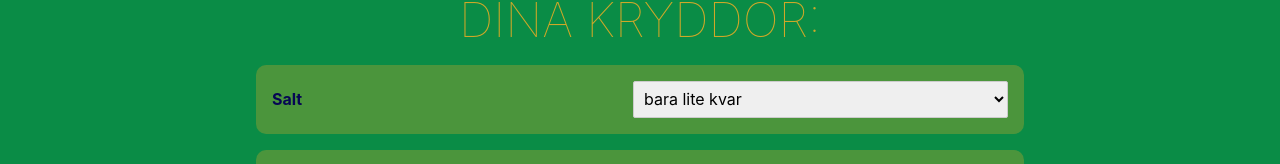
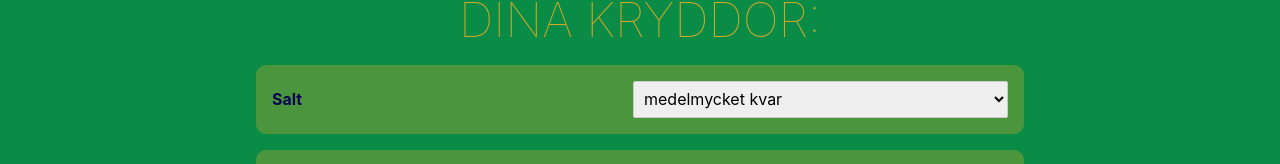
Before and after one commit to Novvea/kryddapp, a Svelte app: page / in a window 1280 px wide. Shown: the part 192-356 px from the top of the page. Built offline with nearby package versions, Linux system fonts and the light colour scheme.

Commit message:
Bind correct select values

```diff
--- a/src/App.svelte
+++ b/src/App.svelte
@@ -13,19 +13,15 @@
 	let buySpiceItems = {};
 	let searchedSpice;
 	let allSpices;
-//	let amount;
-	let selected;
-	let answer = '';
 
 	let amountArray = [
-		{text:LITTLE},
-		{text:MIDDLE},
-		{text:FULL},
-	//	{id:4, text:EMPTY}
+		LITTLE,
+		MIDDLE,
+		FULL,
 	];
-//	console.log(LITTLE, MIDDLE, FULL)
 
 	spiceItemsInStore.subscribe((dataInStore) => (spiceItems = dataInStore));
+		console.log(spiceItems);
 	buySpiceItemsInStore.subscribe(
 		(dataInStore) => (buySpiceItems = dataInStore)
 	);
@@ -51,7 +47,8 @@
 	$: console.log(spiceItems);
 	$: console.log(buySpiceItems);
 	$: console.log(Object.keys(allSpices));
-	$: console.log(selected)
+
+
 </script>
 
 <Header />
@@ -79,13 +76,14 @@
 		<div class="mySpices_content">
 			<h1>Dina kryddor:</h1>
 			<ul class="spice_list">
-				{#each Object.keys(spiceItems) as name}
+				{#each Object.keys(spiceItems) as spiceId}
 					<li class="spice_list_item">
-						<div class="spice_name">{name}</div>
-						<select bind:value={selected} on:blur={() => answer = ''} class="spice_amount">
-							{#each amountArray as arrayAnswer}
-								<option value={arrayAnswer}>
-									{arrayAnswer.text}
+						<div class="spice_name">{spiceItems[spiceId].name}</div>
+
+					<select bind:value={spiceItems[spiceId].amount} class="spice_amount">
+							{#each amountArray as amountItem}
+								<option value={amountItem}>
+									{amountItem}
 								</option>
 							{/each}
 						</select>
--- a/src/Spices/spices-store.js
+++ b/src/Spices/spices-store.js
@@ -6,23 +6,17 @@ export const spiceItemsInStore = writable({
   salt: {
     name: 'Salt',
     amount: 'medelmycket kvar',
-    id: Math.random(),
-    lastUpdated: new Date()
   },
   peppar: {
     name: 'Peppar',
     amount: 'bara lite kvar',
-    id: Math.random(),
-    lastUpdated: new Date()
   }
 });
 
 export const buySpiceItemsInStore = writable({
   kummin: {
-    name: 'kummin',
+    name: 'Kummin',
     amount: 'empty',
-    id: Math.random(),
-    lastUpdated: new Date()
   }
 });
 
```
